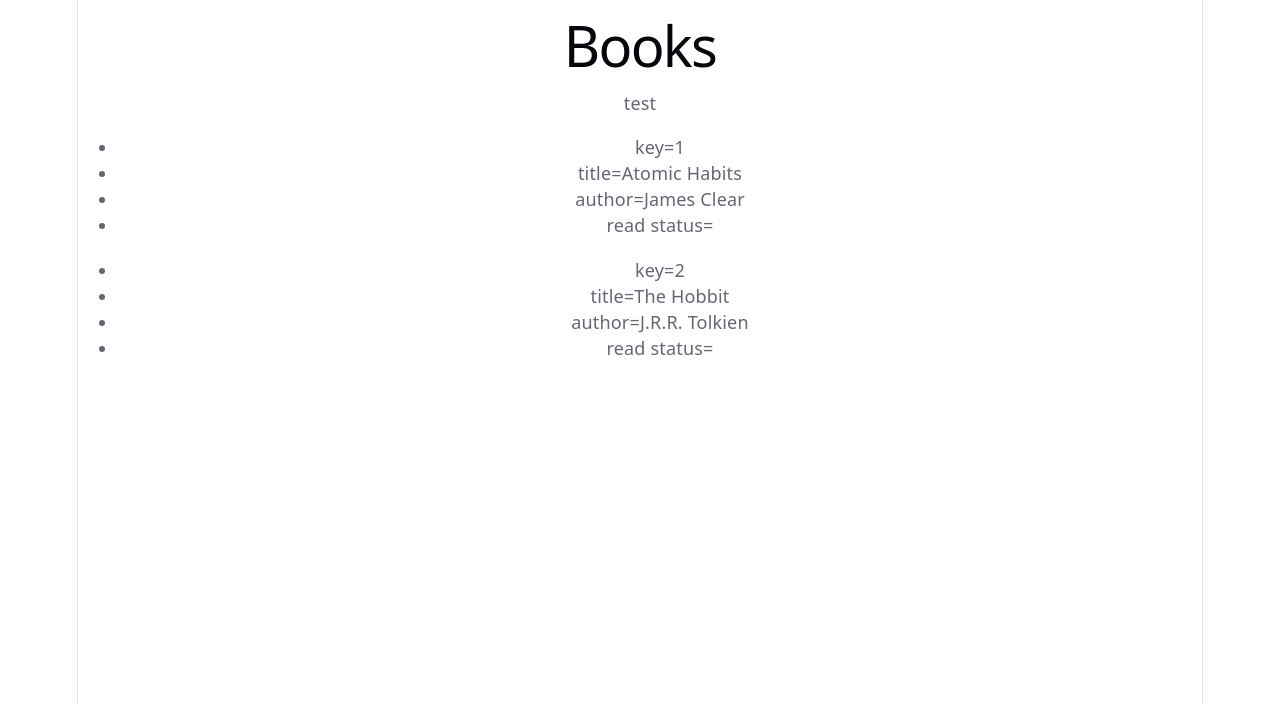
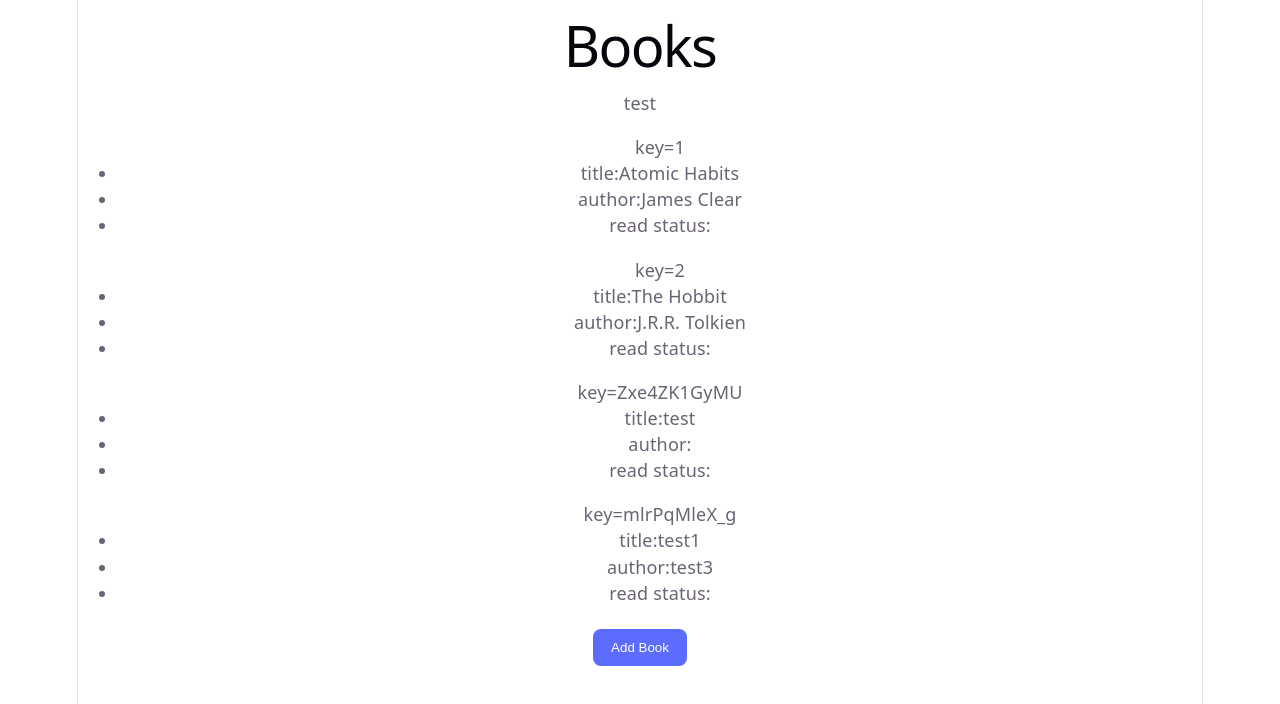
Before and after one commit to Ovidiu-Martalogu/Book-tracker-hmw, a React (Vite) app: page / in a window 1280 px wide. Shown: the top 704 px of the page. Built offline with nearby package versions, Linux system fonts and the light colour scheme; data requests are answered from the project's data file.

Commit message:
Add book function and Book.css

```diff
--- a/db.json
+++ b/db.json
@@ -1,16 +1,29 @@
 {
   "books": [
     {
-"id": 1,
+      "id": "1",
       "title": "Atomic Habits",
       "author": "James Clear",
       "isRead": false
     },
     {
-"id": 2,
+      "id": "2",
       "title": "The Hobbit",
       "author": "J.R.R. Tolkien",
       "isRead": true
+    },
+    {
+      "title": "test",
+      "author": null,
+      "isRead": false,
+      "id": "Zxe4ZK1GyMU"
+    },
+    {
+      "title": "test1",
+      "author": "test3",
+      "isRead": false,
+      "id": "mlrPqMleX_g"
     }
-]
+  ],
+  "$schema": "./node_modules/json-server/schema.json"
 }
--- /dev/null
+++ b/src/components/Book.module.css
@@ -0,0 +1,41 @@
+.body {
+  margin: 0;
+  min-height: 100vh;
+  background: linear-gradient(135deg, #f5f7ff, #eef2ff);
+  font-family: Arial, Helvetica, sans-serif;
+
+  display: flex;
+  justify-content: center;
+  align-items: flex-start;
+}
+
+.form {
+  display: flex;
+  flex-direction: column;
+  gap: 0.5rem;
+  margin-top: 1rem;
+}
+
+.button {
+  padding: 0.6rem 1rem;
+  border: none;
+  border-radius: 8px;
+  background: #5b6cff;
+  color: white;
+  cursor: pointer;
+  margin: 0.3rem;
+  transition: 0.2s;
+}
+
+.button:hover {
+  background: #3f51ff;
+}
+
+
+.deleteButton {
+  background-color: #ff3b3b;
+}
+
+.deleteButton:hover {
+  background-color: #d60000;
+}
--- a/src/components/BookForm.tsx
+++ b/src/components/BookForm.tsx
@@ -1,5 +1,8 @@
 import { useEffect, useState } from "react";
 import type { Book } from "../components/types";
+
+import styles from "../components/Book.module.css"
+
 
 
 const apiUrl = `${import.meta.env.VITE_API_URL}/books`;
@@ -22,22 +25,60 @@ export function Books() {
 
 
 
+async function addBookToDB(e: React.SubmitEvent<HTMLFormElement>) {
+    e.preventDefault();
+    if(!book) return;
+
+       const form = e.target;
+        const data = new FormData(form);
+        const title = data.get("title");
+        const author = data.get("author");
+
+
+   const newBook = await fetch(apiUrl,
+ {
+    method:"POST",
+    headers:{
+        "Content-Type": "application/json",
+    },
+    body: JSON.stringify({ title, author, isRead: false }),
+ }). then((response) => response.json());
+
+ setBooks([...book, newBook])
+
+}
     return (
         <>
             <p>test</p>
             <div>
                 {book.map((m) => (
-                    <ul>
-                        <li>key={m.id}</li>
-                        <li>title={m.title}</li>
-                        <li>author={m.author}</li>
-                        <li>read status={m.isRead}</li>
+                    <ul>key={m.id}
+
+                        <li>title:{m.title}</li>
+                        <li>author:{m.author}</li>
+                        <li>read status:{m.isRead}</li>
 
 
                     </ul>
                 )
                 )}
+                <button onClick={toogleaddBooks} className={styles.button}>
+                    {addBook ? "Back" : "Add Book"}
+                </button>
             </div>
+
+
+             {
+                    addBook && (
+                        <form onSubmit={addBookToDB} className={styles.form}>
+                            <input name="title" placeholder="Book title" />
+                            <input name="author" placeholder="author" />
+                            <button type="submit" className={styles.button}>
+                                Add
+                            </button>
+                        </form>
+                    )
+                }
         </>
     )
 }
```
Lines whose indentation alone changed are shown as unchanged.
